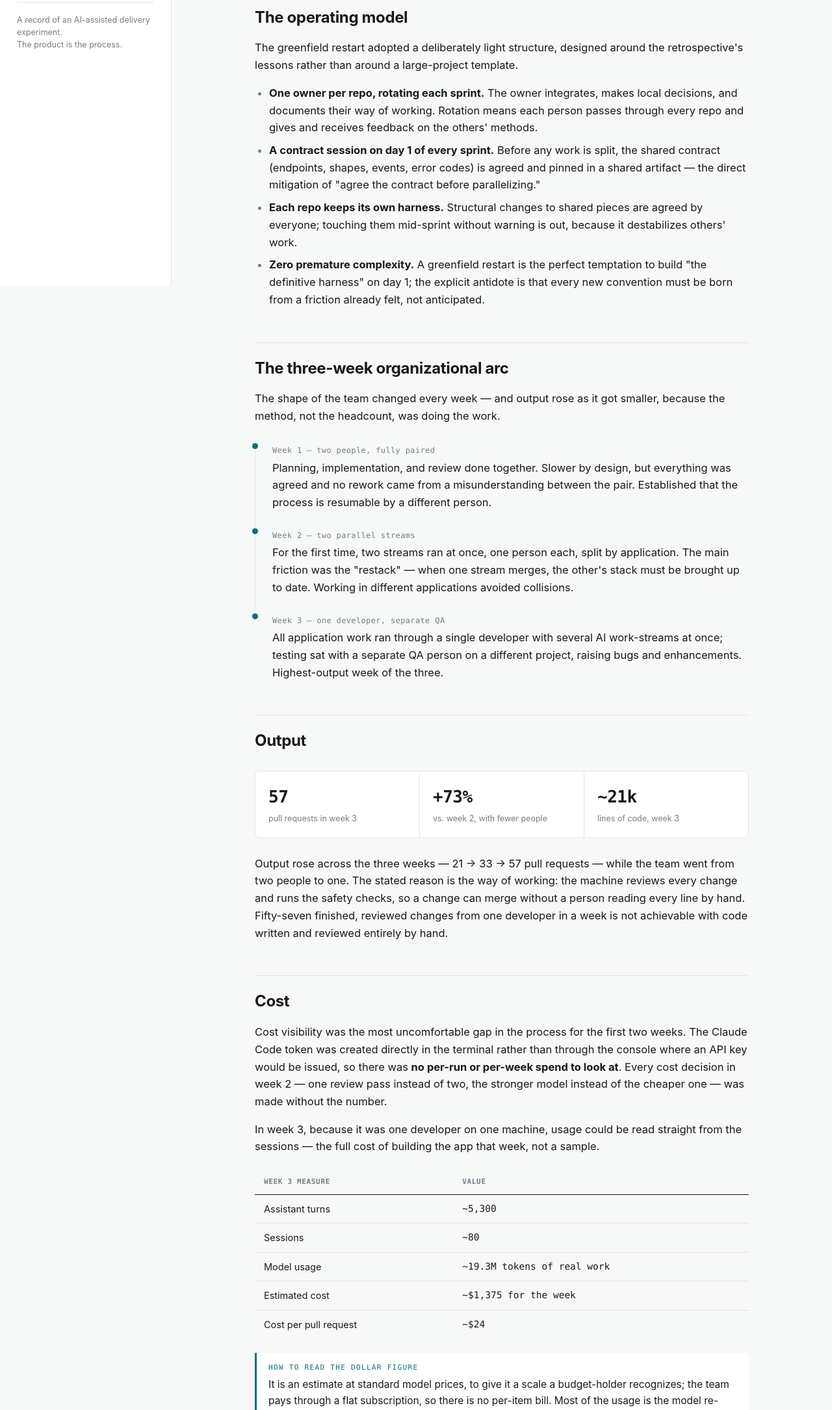
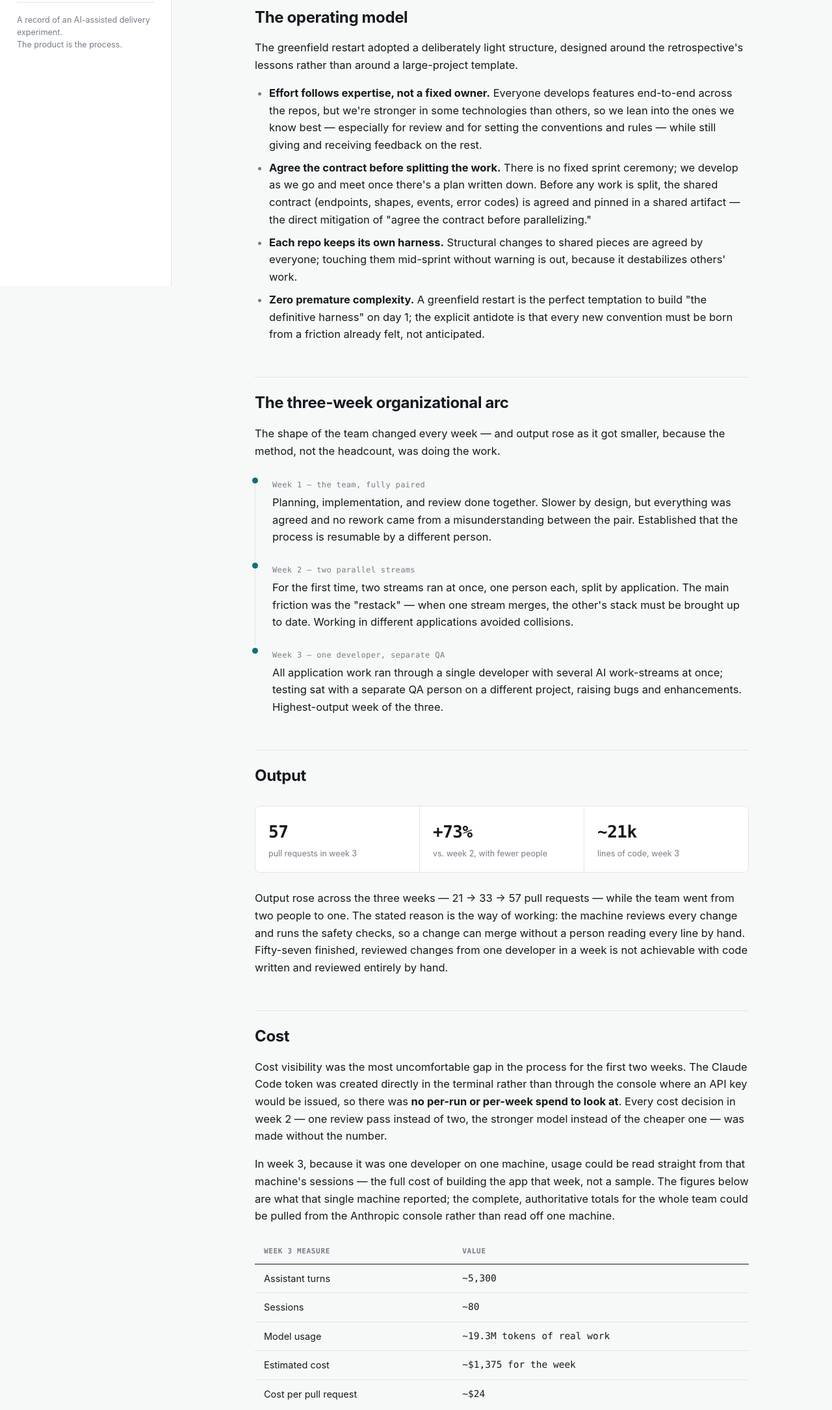
Before and after one commit to XploreBe/cpr-dispatch-wiki, a plain HTML site: page business.html in a window 1280 px wide. Shown: the part 360-2530 px from the top of the page at 65% size. Drawn offline with Linux system fonts and the light colour scheme.

Commit message:
Reframe operating model around the team; clarify one-machine token figures

```diff
--- a/business.html
+++ b/business.html
@@ -41,13 +41,14 @@ a sales case.</p>
 <p>The greenfield restart adopted a deliberately light structure, designed around the
 retrospective's lessons rather than around a large-project template.</p>
 <ul>
-  <li><strong>One owner per repo, rotating each sprint.</strong> The owner integrates,
-  makes local decisions, and documents their way of working. Rotation means each person
-  passes through every repo and gives and receives feedback on the others' methods.</li>
-  <li><strong>A contract session on day 1 of every sprint.</strong> Before any work is
-  split, the shared contract (endpoints, shapes, events, error codes) is agreed and
-  pinned in a shared artifact — the direct mitigation of "agree the contract before
-  parallelizing."</li>
+  <li><strong>Effort follows expertise, not a fixed owner.</strong> Everyone develops
+  features end-to-end across the repos, but we're stronger in some technologies than others,
+  so we lean into the ones we know best — especially for review and for setting the
+  conventions and rules — while still giving and receiving feedback on the rest.</li>
+  <li><strong>Agree the contract before splitting the work.</strong> There is no fixed sprint
+  ceremony; we develop as we go and meet once there's a plan written down. Before any work is
+  split, the shared contract (endpoints, shapes, events, error codes) is agreed and pinned in
+  a shared artifact — the direct mitigation of "agree the contract before parallelizing."</li>
   <li><strong>Each repo keeps its own harness.</strong> Structural changes to shared
   pieces are agreed by everyone; touching them mid-sprint without warning is out, because
   it destabilizes others' work.</li>
@@ -61,7 +62,7 @@ retrospective's lessons rather than around a large-project template.</p>
 the method, not the headcount, was doing the work.</p>
 <ul class="timeline">
   <li>
-    <span class="t-date">Week 1 — two people, fully paired</span>
+    <span class="t-date">Week 1 — the team, fully paired</span>
     <div class="t-body">Planning, implementation, and review done together. Slower by
     design, but everything was agreed and no rework came from a misunderstanding between
     the pair. Established that the process is resumable by a different person.</div>
@@ -100,7 +101,9 @@ where an API key would be issued, so there was <strong>no per-run or per-week sp
 at</strong>. Every cost decision in week 2 — one review pass instead of two, the stronger
 model instead of the cheaper one — was made without the number.</p>
 <p>In week 3, because it was one developer on one machine, usage could be read straight from
-the sessions — the full cost of building the app that week, not a sample.</p>
+that machine's sessions — the full cost of building the app that week, not a sample. The
+figures below are what that single machine reported; the complete, authoritative totals for
+the whole team could be pulled from the Anthropic console rather than read off one machine.</p>
 <div class="tbl-wrap">
 <table>
   <thead><tr><th>Week 3 measure</th><th>Value</th></tr></thead>
@@ -129,10 +132,6 @@ stage, because it needed more attempts and more human re-checking to reach the s
 
 <h2>Risks we can see</h2>
 <ul>
-  <li><strong>Single-person concentration.</strong> The week-3 output and its main risk are
-  the same fact: all application work ran through one developer. High output, but if that
-  person is unavailable, the work stops. The mitigation is that the plan lives as a tracker
-  issue anyone could pick up cold.</li>
   <li><strong>Expertise gaps don't disappear.</strong> Nobody on the week-1 pair had done an
   AWS deployment before; that work still got produced. If you don't want to trust everything
   to the AI, you still have to learn the subject, or wrong things can pass unseen.</li>
```
Also changed, not shown: index.html (+1 -1 lines).
